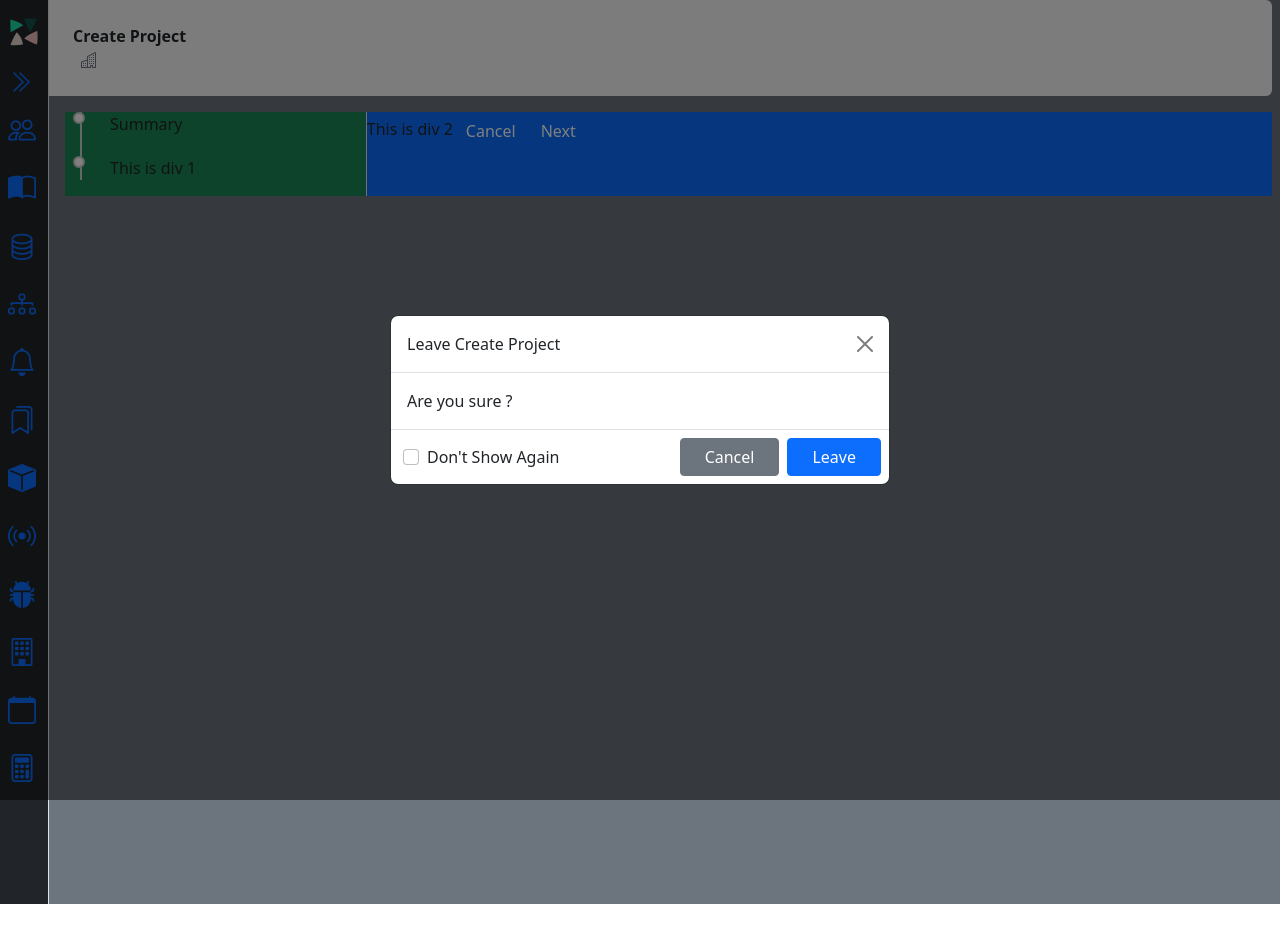
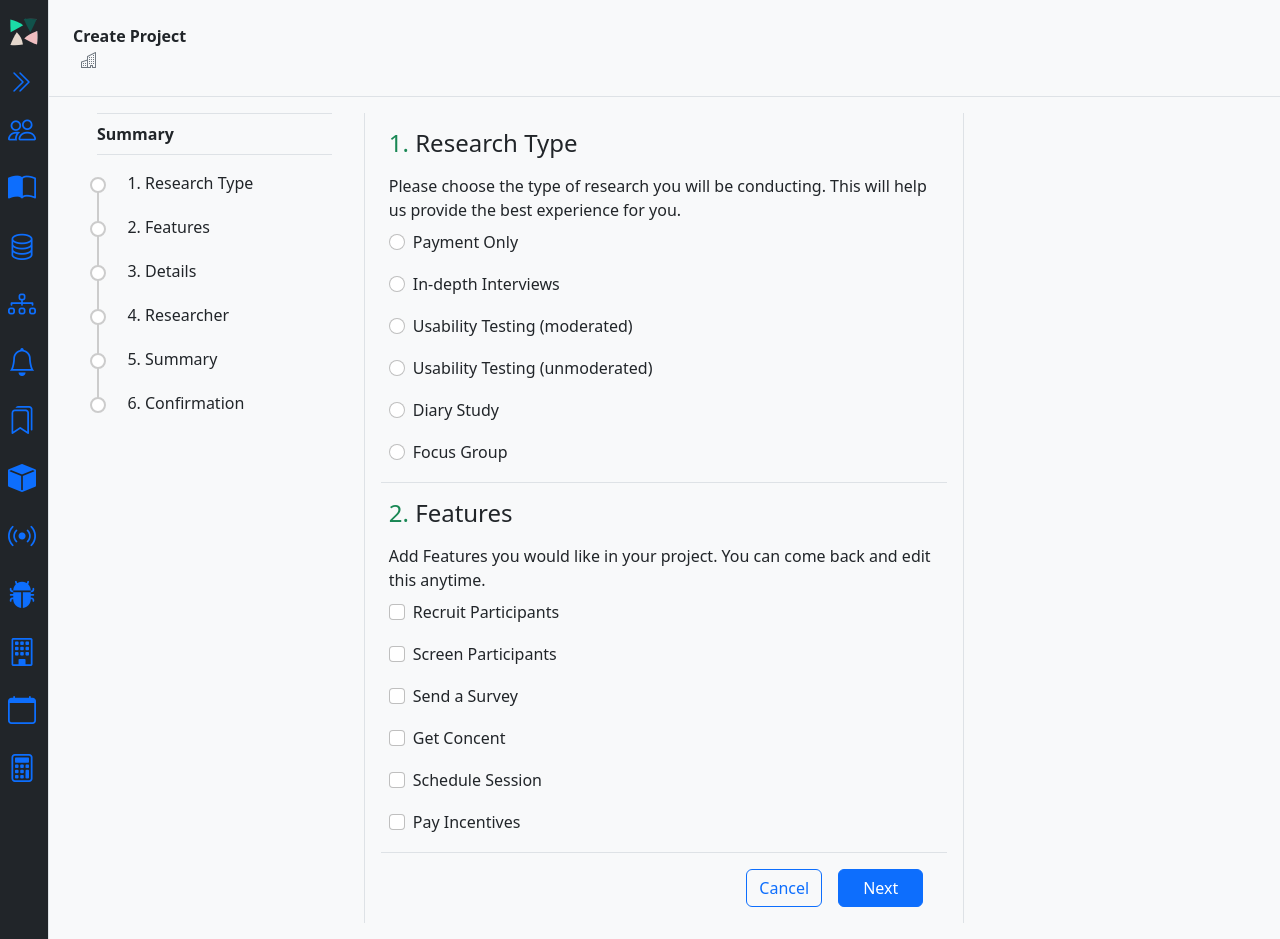
Before and after one commit to ankushg25/nodejs_server, a Next.js app: page /projects in a window 1280 px wide. Before the commit the page ends 904 px from the top, so only its background shows below. Built offline with nearby package versions, Linux system fonts and the light colour scheme.

Commit message:
Create Project Complete

```diff
--- a/src/components/Cancel Modal/index.tsx
+++ b/src/components/Cancel Modal/index.tsx
@@ -5,12 +5,15 @@ type CancelProps = {
     show: boolean,
     title: string,
     text: string,
-    dontShow: boolean,
+    cancelLabel: string,
+    commitLabel: string,
     handleCancel: MouseEventHandler
     handleClose: MouseEventHandler
 }
 
 export default function CancelModal(props: CancelProps) {
+    const [disableModal, setDisableModal] = useState(false);
+
     return (
         <Modal show={props.show} centered={true}>
             <Modal.Header>
@@ -19,10 +22,10 @@ export default function CancelModal(props: CancelProps) {
             </Modal.Header>
             <Modal.Body>{props.text}</Modal.Body>
             <Modal.Footer className="justify-content-between p-2">
-                <Form.Check type="checkbox" id="default-checkbox" label="Don't Show Again" checked={props.dontShow} onChange={() => { !props.dontShow }} />
+                <Form.Check type="checkbox" id="default-checkbox" label="Don't Show Again" checked={disableModal} onChange={() => { setDisableModal(!disableModal) }} />
                 <div className="m-0">
-                    <Button variant="secondary" className="rounded-1 me-1 px-4" onClick={props.handleClose}>Cancel</Button>
-                    <Button variant="primary" className="rounded-1 ms-1 px-4" onClick={props.handleCancel}>Leave</Button>
+                    <Button variant="secondary" className="rounded-1 me-1 px-4" onClick={props.handleClose}>{props.cancelLabel}</Button>
+                    <Button variant="primary" className="rounded-1 ms-1 px-4" onClick={props.handleCancel}>{props.commitLabel}</Button>
                 </div>
             </Modal.Footer>
         </Modal>
--- /dev/null
+++ b/src/components/Create FormItem/radio_checkbox.tsx
@@ -0,0 +1,19 @@
+import { MouseEventHandler } from "react"
+import { Form } from "react-bootstrap"
+import { FormCheckType } from "react-bootstrap/esm/FormCheck"
+
+type ChcekAndRadioProps = {
+    type: FormCheckType,
+    key: string,
+    values: string[],
+    checked: Function
+}
+export default function RadioAndCheckbox(props: ChcekAndRadioProps): JSX.Element {
+    return (
+        <Form>
+            {
+                props.values.map(item => (<Form.Check className="py-2" type={props.type} id={props.key} label={item} />))
+            }
+        </Form>
+    )
+}
--- a/src/components/CreateProject/createProject.module.css
+++ b/src/components/CreateProject/createProject.module.css
@@ -1,17 +1,17 @@
 .progress_bar {
     position: relative;
-    padding-left: 45px;
-    list-style: none;
+    padding-left: 4rem;
+    list-style: decimal;
 }
 
 .progress_bar::before {
     display: inline-block;
     content: "";
     position: absolute;
-    top: 0;
-    left: 15px;
+    top: 2rem;
+    left: 1rem;
     width: 10px;
-    height: 100%;
+    height: 80%;
     border-left: 2px solid #CCC;
 }
 
@@ -28,19 +28,20 @@
     display: inline-block;
     content: '';
     position: absolute;
-    left: -30px;
+    top: 1rem;
+    left: -3rem;
     height: 100%;
-    width: 10px;
+    /* width: 10px; */
 }
 
 .progress_bar_item::after {
     display: inline-block;
     content: '';
     position: absolute;
-    top: 0px;
-    left: -37px;
-    height: 12px;
-    width: 12px;
+    top: 6px;
+    left: -55px;
+    height: 1rem;
+    width: 1rem;
     border: 2px solid #CCC;
     border-radius: 50%;
     background-color: #FFF;
@@ -65,14 +66,10 @@
 }
 
 .progress_bar_item.current::after {
-    content: counter(list);
-    padding-top: 1px;
-    width: 19px;
-    height: 18px;
-    top: -4px;
-    left: -40px;
-    font-size: 14px;
-    text-align: center;
+    width: 1rem;
+    height: 1rem;
+    top: 6px;
+    left: -55px;
     color: green;
     border: 2px solid green;
     background-color: white;
--- a/src/components/CreateProject/index.tsx
+++ b/src/components/CreateProject/index.tsx
@@ -1,39 +1,64 @@
 import { useState } from "react";
-import { Button, ButtonGroup, ListGroup, ListGroupItem, ProgressBar } from "react-bootstrap";
+import { Button } from "react-bootstrap";
 import CancelModal from "../Cancel Modal";
 import styles from "./createProject.module.css";
+import { CREATE_PROJECT_DATA } from "@/helpers/static_data";
+import RadioAndCheckbox from "../Create FormItem/radio_checkbox";
 
 export default function Wizard() {
     const handleCancel = () => { setShowCancelModal(true) }
     const handleDismissModal = () => { setShowCancelModal(false) }
-    const handleNext = () => { }
-    const [showCancelModal, setShowCancelModal] = useState(true);
-    const [dontShowModal, setDontShowModal] = useState(false);
+    const handleNext = () => { setShowCancelModal(true) }
+    const [showCancelModal, setShowCancelModal] = useState(false);
+
+    const [formData, setFormData] = useState({})
+
+    const onFormUpdate = (key: string, value: string): void => {
+        setFormData({ ...formData, [key]: [value] })
+    }
     return (
-        <div className="d-flex justify-content-evenly">
-            <div className="w-25 bg-success border-end">
-                <ul className={`${styles.progress_bar}`}>
-                    <li className={`${styles.progress_bar_item}`}>Summary</li>
-                    <li className={`${styles.progress_bar_item} ${styles.progress_bar_item.is_done}`}>
-                        This is div 1
-                    </li>
+        <div className="d-flex justify-content-evenly bg-light border-top p-3">
+            <div className="w-25 border-end px-3">
+                <div className="py-2 mx-3 border-top border-bottom fw-bold">Summary</div>
+                <ul className={`${styles.progress_bar} py-3`}>
+                    {
+                        CREATE_PROJECT_DATA.map((item, idx) => {
+                            const key = `${item.title}-${idx}`
+                            return (<li className={`${styles.progress_bar_item}`}>
+                                {item.title}
+                            </li>)
+                        })
+                    }
                 </ul>
             </div>
-            <div className="w-75 bg-primary">
-                This is div 2
-                <ButtonGroup>
-                    <Button onClick={handleCancel}>Cancel</Button>
-                    <Button onClick={handleNext}>Next</Button>
-                </ButtonGroup>
+            <div className="w-50 px-3 border-end">
+                <div>
+                    {
+                        CREATE_PROJECT_DATA.slice(0, 2).map((item, idx) => {
+                            return (<div className="border-bottom p-2">
+                                <h4 className="py-2"><span className="text-success">{idx + 1}.</span> {item.title}</h4>
+                                <div className="lh-base fs-6">{item.body}</div>
+                                <RadioAndCheckbox key={`${item.title}-${idx}`} type={item.type} values={item.values} checked={onFormUpdate} />
+                            </div>)
+                        })
+                    }
+                </div>
+                <div className="d-flex justify-content-end p-3">
+                    <Button onClick={handleCancel} variant="outline-primary" className="mx-2">Cancel</Button>
+                    <Button onClick={handleNext} className="mx-2 px-4" >Next</Button>
                     <CancelModal
                         show={showCancelModal}
-                    dontShow={dontShowModal}
                         handleCancel={handleCancel}
                         title="Leave Create Project"
                         text="Are you sure ?"
+                        commitLabel="Leave"
+                        cancelLabel="Cancel"
                         handleClose={handleDismissModal}
                     />
                 </div>
+
+            </div>
+            <div className="w-25"></div>
         </div>
     )
 }
--- a/src/components/topnavbar.tsx
+++ b/src/components/topnavbar.tsx
@@ -6,7 +6,7 @@ type TopNavBarProps = {
 
 const TopNavBar = (props: TopNavBarProps) => {
   return (
-    <div className="pt-0 me-2 mb-2 d-flex justify-content-between bg-light rounded-end">
+    <div className="pt-0 d-flex justify-content-between bg-light">
       <div className="p-4">
         <div className="fw-semibold">{props.text}</div>
         <div className="fs-6 text-secondary">
--- a/src/helpers/static_data.tsx
+++ b/src/helpers/static_data.tsx
@@ -1,4 +1,4 @@
-import { ActivityItem, ListItems } from "./helpers_types";
+import { ActivityItem, CreateProject, ListItems } from "./helpers_types";
 
 export const EVENT_TYPE_MAP: ListItems = {
   RESERCHER_ADDED: {
@@ -116,3 +116,47 @@ export const SIDEBAR_MENU_ITEMS: ListItems = {
     label: "Templates",
   },
 };
+
+
+export const CREATE_PROJECT_DATA: CreateProject[] = [
+  {
+    title: "Research Type",
+    body: "Please choose the type of research you will be conducting. This will help us provide the best experience for you.",
+    type: "radio",
+    values: [
+      "Payment Only", "In-depth Interviews", "Usability Testing (moderated)", "Usability Testing (unmoderated)", "Diary Study", "Focus Group"
+    ]
+  },
+  {
+    title: "Features",
+    body: "Add Features you would like in your project. You can come back and edit this anytime.",
+    type: "checkbox",
+    values: [
+      "Recruit Participants", "Screen Participants", "Send a Survey", "Get Concent", "Schedule Session", "Pay Incentives"
+    ]
+  },
+  {
+    title: "Details",
+    body: "",
+    type: "checkbox",
+    values: []
+  },
+  {
+    title: "Researcher",
+    body: "",
+    type: "checkbox",
+    values: []
+  },
+  {
+    title: "Summary",
+    body: "",
+    type: "checkbox",
+    values: []
+  },
+  {
+    title: "Confirmation",
+    body: "",
+    type: "checkbox",
+    values: []
+  }
+]
--- a/src/pages/projects/index.tsx
+++ b/src/pages/projects/index.tsx
@@ -10,7 +10,7 @@ export default function Projects() {
                 <TopNavBar
                     text="Create Project"
                 />
-                <div className="p-2 ps-3 min-vh-100">
+                <div className="min-vh-100">
                     <Wizard />
                 </div>
             </div>
```
Also changed, not shown: src/helpers/helpers_types.tsx (+10 -0 lines). Lines whose indentation alone changed are shown as unchanged.
